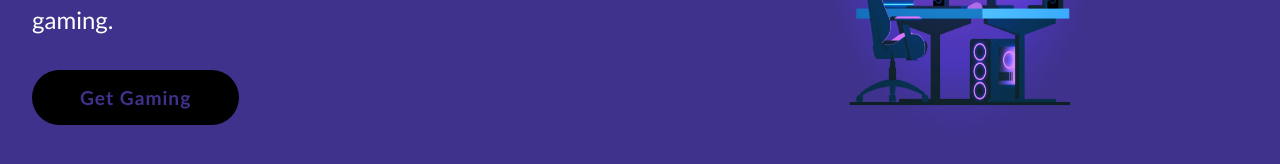
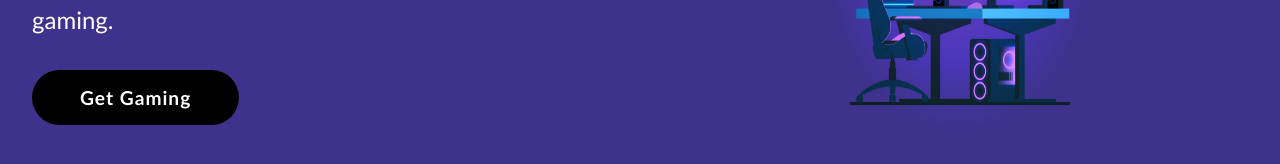
Before and after one commit to MayureshOP-max/Web-Dev, a plain HTML site: page project01/index.html in a window 1280 px wide. Shown: the part 510-674 px from the top of the page. Drawn offline with Linux system fonts and the light colour scheme.

Commit message:
changes1

```diff
--- a/project01/style.css
+++ b/project01/style.css
@@ -73,7 +73,7 @@ button{
     font-size: 1.2rem;
     letter-spacing: 1px;
     font-weight: bold;
-    color: #3F328C;
+    color: #ffffff;
     background: #000;
     cursor: pointer;
     border-radius: 50px;
```
